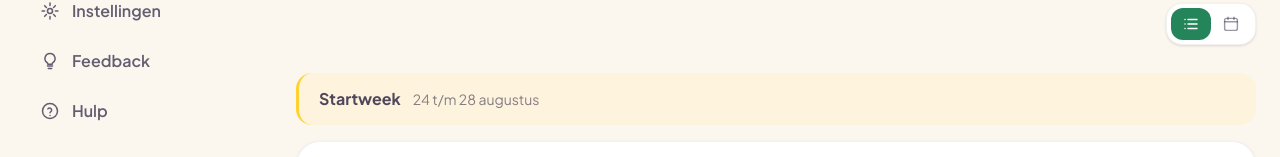
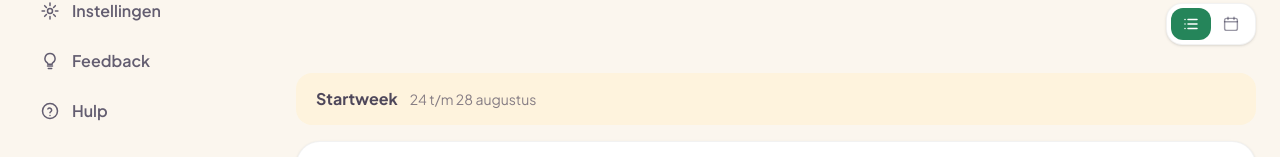
Before and after one commit to MvsTools/Avinka, a Next.js app: page /dashboard/schooljaar in a window 1280 px wide. Both pictures are taken after a click on the button "Je jaar". Shown: the part 527-684 px from the top of the page. Built offline with nearby package versions, Linux system fonts and the light colour scheme; no server answers; the database is empty.

Commit message:
Startweek-balk gelijkgetrokken met de vakantiebalken
De startweek had een geel randje links dat de vakanties niet hebben. Weg;
nu dezelfde vorm, alleen een eigen tint.

Co-Authored-By: Claude Opus 4.8 (1M context) <noreply@anthropic.com>

```diff
--- a/src/components/dashboard/SchooljaarView.tsx
+++ b/src/components/dashboard/SchooljaarView.tsx
@@ -385,7 +385,7 @@ function Jaarlijst({
           nog niet. Eigen warme tint, geen vakantiekleur. */}
       <button
         onClick={() => setDag(schooljaar.startweek.van)}
-        className="flex flex-wrap items-baseline gap-x-3 rounded-2xl border-l-[3px] border-amber-300 bg-accent-soft/70 px-5 py-3.5 text-left transition-colors hover:bg-accent-soft"
+        className="flex flex-wrap items-baseline gap-x-3 rounded-2xl bg-accent-soft/70 px-5 py-3.5 text-left transition-colors hover:bg-accent-soft"
       >
         <span className="font-bold text-ink/80">Startweek</span>
         <span className="text-sm text-ink/55">
```
